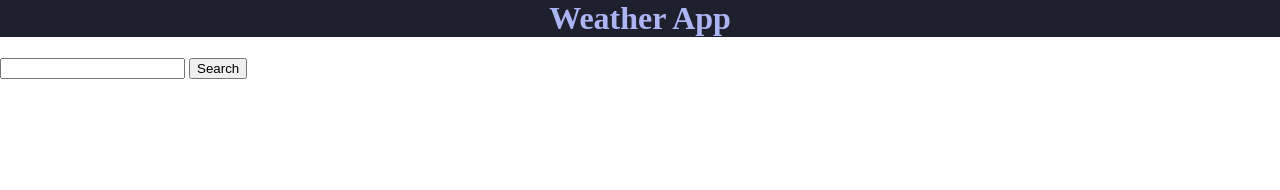
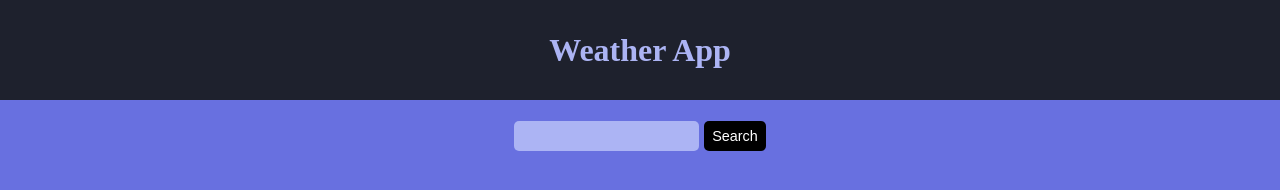
Before and after one commit to hattima-tim/Weather_App, a website: page index.html in a window 1280 px wide. Drawn offline with Linux system fonts and the light colour scheme.

Commit message:
changed background color for body,changed header height,added style to the form

```diff
--- a/style.css
+++ b/style.css
@@ -1,5 +1,6 @@
 body {
     margin: 0;
+    background: #6870e0;
 }
 h1 {
     display: flex;
@@ -7,6 +8,27 @@ h1 {
     align-items: center;
     background: #1e212d;
     color: #acb4f4;
-    height: 60%;
+    height: 100px;
     margin-top: 0;
 }
+form {
+    display: flex;
+    justify-content: center;
+    align-items: center;
+}
+input,
+#searchButton {
+    height: 30px;
+    background:rgb(172, 180, 244);
+    border: 2px solid transparent;
+    border-radius: 5px;
+}
+input {
+    background:rgb(172, 180, 244);
+}
+#searchButton {
+    background: black;
+    color: white;
+    font-size: 0.9em;
+    margin-left: 5px;
+}
```
